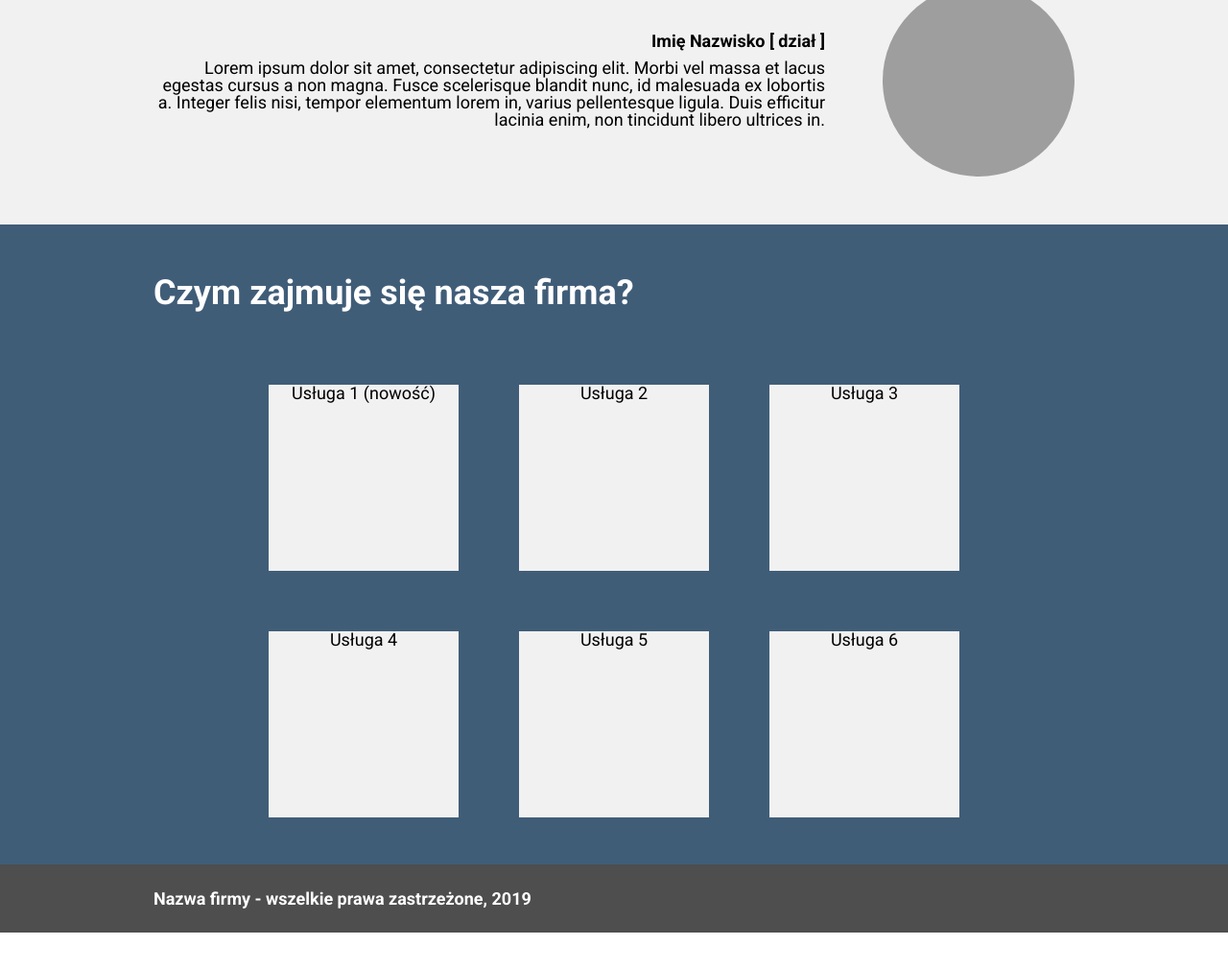
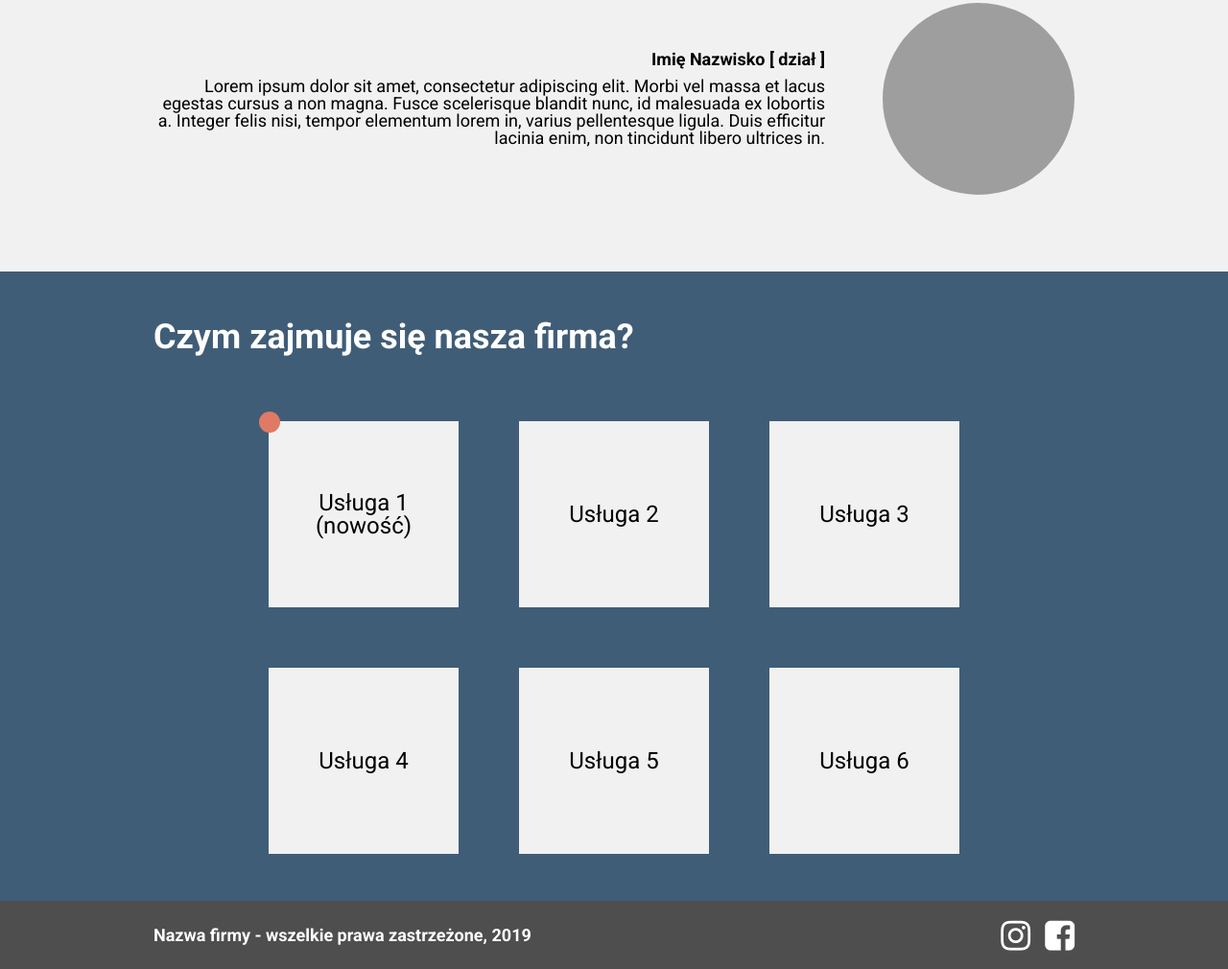
Before and after one commit to MagdaGlowka/business_website_template, a website: page index.html in a window 1280 px wide. Shown: the part 1183-2193 px from the top of the page at 96% size. Before the commit the page ends 2155 px from the top, so only its background shows below. Drawn offline with Linux system fonts and the light colour scheme; grey boxes are pictures that could not be loaded.

Commit message:
added landing page, about, offer, footer

```diff
--- a/css/main.css
+++ b/css/main.css
@@ -1,3 +1,7 @@
+html {
+    scroll-behavior: smooth;
+}
+
 body {
     font-family: 'Roboto', sans-serif;
     font-size: 18px;
@@ -5,12 +9,9 @@ body {
 
 h1 {
     font-size: 36px;
-    line-height: 42px;
+    font-weight: bold;
 }
 
-h1, h2 {
-    font-weight: bold;
-}
 .container {
     width: 960px;
     margin: 0 auto;
@@ -21,13 +22,13 @@ h1, h2 {
 }
 
 .about h1, .offer h1 {
-    margin-bottom: 75px;
+    margin-bottom: 70px;
 }
 
 a {
     color: #ffffff;
+    font-weight: bold;
     text-decoration: none;
-    font-weight: bold;
 }
 
 /* NAVIGATION START */
@@ -36,7 +37,6 @@ nav {
     background-color: #4E4E4E;
     position: fixed;
     width: 100%;
-    /* padding: 0 90px; */
 }
 
 nav .container{
@@ -44,18 +44,21 @@ nav .container{
     align-items: center;
     justify-content: space-between;
     height: 50px;
-    border: 1px dashed red;
 }
 
 .nav-links a {
     color: #f1f1f1;
+    font-weight: normal;
 }
 
 .nav-links {
     display: flex;
     justify-content: space-between;
     width: 26%;
-    scroll-behavior: smooth; /*???*/
+}
+
+.nav-links a:last-of-type {
+    cursor: not-allowed;
 }
 
 /* NAVIGATION END */
@@ -67,8 +70,7 @@ nav .container{
     background-image: url(https://picsum.photos/id/1015/1680/1050);
     background-size: cover;
     background-position: center;
-    color: #FFF;
-    font-size: 18px;
+    color: #ffffff;
     font-weight: bold;
 }
 
@@ -101,11 +103,7 @@ nav .container{
 
 .landing-page h1, .landing-page p {
     width: 60%;
-  }
-
-  .contact {
-      cursor: not-allowed;
-  }
+}
 
 /* LANDING PAGE END */
 
@@ -123,6 +121,7 @@ nav .container{
     display: flex;
     align-items: center;
     justify-content: space-between;
+    margin-bottom: 30px;
 }
 
 
@@ -139,7 +138,7 @@ nav .container{
     height: 200px;
     flex-shrink: 0;
     border-radius: 50%;
-    background-image: url(https://images.pexels.com/photos/774909/pexels-photo-774909.jpeg?auto=compress&cs=tinysrgb&dpr=3&h=500&w=500) ;
+    background-image: url(https://images.pexels.com/photos/774909/pexels-photo-774909.jpeg?auto=compress&cs=tinysrgb&dpr=3&h=500&w=500);
     background-size: cover;
     background-position: center;
 }
@@ -150,6 +149,7 @@ nav .container{
 
 .about-employee-desc h2 {
     margin-bottom: 10px;
+    font-weight: bold;
 }
 
 /*ABOUT END*/
@@ -158,33 +158,62 @@ nav .container{
 
 .offer {
     background-color: #405D78;
+    color: #000000;
+    font-size: 24px;
 }
 
 .offer h1 {
     color: #FFFFFF;
 }
 
-.services-box-cnt{
+.offer-boxes {
     margin: 0 auto;
     display: grid;
     width: 720px;
     height: 450px;
-    grid-template-columns: 198px 198px 198px;
-    grid-template-rows: 194px 194px;
+    grid-template-columns: repeat(3, 198px);
+    grid-template-rows: repeat(2, 194px);
     grid-gap: 63px;
 }
 
-.box {
+.offer-boxes-item {
+    position: relative;
     background-color: #F1F1F1;
     color: #000000;
     text-align: center;
+    transition: 0.5s all;
 }
 
+.offer-boxes-item-cnt {
+    width: 100%;
+    height: 100%;
+    display: flex;
+    flex-direction: column;
+    align-items: center;
+    justify-content: center;
+}
+
+.offer-boxes-item:hover {
+    transform: scale(1.05);
+}
+
+.offer-boxes-item-dot {
+    position: absolute;
+    top: -10px;
+    left: -10px;
+    width: 22px;
+    height: 22px;
+    border-radius: 50%;
+    background-color: #E07A64;
+}
 /*OFFER END*/
 
 /* FOOTER START */
+
 footer {
     background-color: #4E4E4E;
+    color: #ffffff;
+    font-weight: bold;
 }
 
 footer .container {
@@ -194,5 +223,10 @@ footer .container {
     align-items: center;
 }
 
+.footer-icons {
+    display: flex;
+    justify-content: space-between;
+    width: 8%;
+}
 
 /* FOOTER END */
--- a/index.html
+++ b/index.html
@@ -7,16 +7,17 @@
     <link rel="stylesheet" href="css/reset.css">
     <link rel="stylesheet" href="css/main.css">
     <link href="https://fonts.googleapis.com/css2?family=Roboto:wght@400;700&display=swap" rel="stylesheet">
+   <link rel="stylesheet" href="https://cdnjs.cloudflare.com/ajax/libs/font-awesome/4.7.0/css/font-awesome.min.css">
 </head>
 <body>
 <!-- NAVIGATION -->
   <nav>
     <div class="container">
-      <a href="#" class="logo" >nazwa firmy</a>
+      <a href="#">nazwa firmy</a>
       <div class="nav-links">
        <a href="#about">o nas</a>
        <a href="#offer">oferta</a>
-       <a href="#contact" class="contact">kontakt</a>
+       <a href="#contact">kontakt</a>
       </div>
     </div>
   </nav>
@@ -32,7 +33,7 @@
       </div>
     </section>
 <!-- ABOUT  -->
-    <section class="about">
+    <section class="about" id="about">
       <div class="container">
         <h1>Nasi specjaliści</h1>
           <div class="about-employee">
@@ -47,7 +48,6 @@
               </p>
             </div>
           </div>
-
           <div class="about-employee">
             <div class="about-employee-pic">
             </div>
@@ -62,30 +62,60 @@
       </div>
     </section>
 <!-- OFFER -->
-    <section class="offer">
+    <section class="offer" id="offer">
       <div class="container">
         <h1>Czym zajmuje się nasza firma?</h1>
-        <div class="services-box-cnt">
-          <div class="box">Usługa 1 (nowość)</div>
-          <div class="box">Usługa 2</div>
-          <div class="box">Usługa 3</div>
-          <div class="box">Usługa 4</div>
-          <div class="box">Usługa 5</div>
-          <div class="box">Usługa 6</div>
 
+        <div class="offer-boxes">
+            <div class="offer-boxes-item">
+              <div class="offer-boxes-item-cnt">
+                <div class="offer-boxes-item-dot"></div>
+              <h2>Usługa 1</h2>
+              <span>(nowość) </span>
+            </div>
+          </div>
+          <div class="offer-boxes-item">
+            <div class="offer-boxes-item-cnt">
+              <h2>Usługa 2</h2>
+            </div>
+          </div>
+          <div class="offer-boxes-item">
+            <div class="offer-boxes-item-cnt">
+              <h2>Usługa 3</h2>
+            </div>
+          </div>
+          <div class="offer-boxes-item">
+            <div class="offer-boxes-item-cnt">
+              <h2>Usługa 4</h2>
+            </div>
+          </div>
+          <div class="offer-boxes-item">
+            <div class="offer-boxes-item-cnt">
+              <h2>Usługa 5</h2>
+            </div>
+          </div>
+          <div class="offer-boxes-item">
+            <div class="offer-boxes-item-cnt">
+              <h2>Usługa 6</h2>
+            </div>
+          </div>
         </div>
       </div>
     </section>
   </main>
-
+<!-- FOOTER -->
   <footer>
     <div class="container">
-      <a href="#rights" class="rights">Nazwa firmy - wszelkie prawa zastrzeżone, 2019</a>
-      <div>
-        <!-- <i class="fab fa-facebook-square"></i> -->
+      <div>Nazwa firmy - wszelkie prawa zastrzeżone, 2019</div>
+      <div class="footer-icons">
+        <a href="https://www.instagram.com/">
+          <i class="fa fa-2x fa-instagram"></i>
+        </a>
+        <a href="https://pl-pl.facebook.com/">
+          <i class="fa fa-2x fa-facebook-square" ></i>
+        </a>
       </div>
     </div>
   </footer>
-
 </body>
 </html>
```
